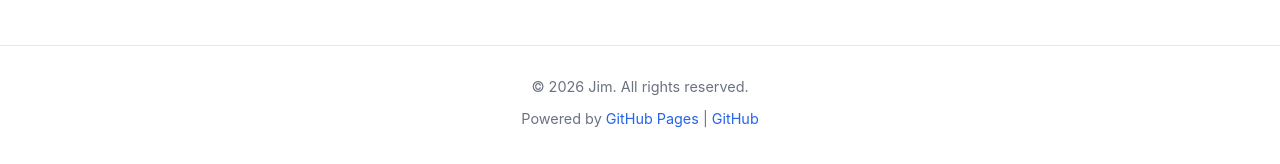
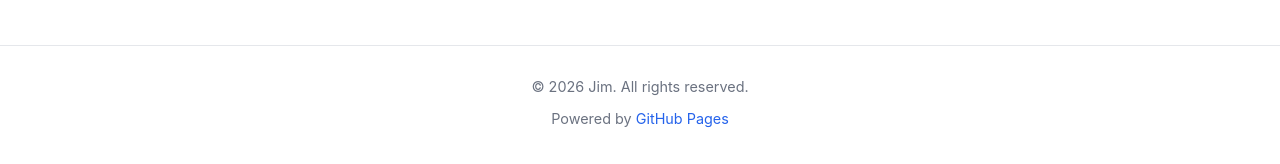
Before and after one commit to zjtena/zjtena.github.io, a Jekyll site: the page built from index.md, in a window 1280 px wide and 900 px high, scrolled down 1913 px. Shown: the part 733-897 px from the top of the window. Built offline with Jekyll 4.4.1, drawn with Linux system fonts in a browser that asks for light colours.

Commit message:
Update footer.html

```diff
--- a/_includes/footer.html
+++ b/_includes/footer.html
@@ -1,6 +1,6 @@
 <footer class="site-footer">
   <div class="container">
     <p>© {{ site.time | date: '%Y' }} {{ site.author }}. All rights reserved.</p>
-    <p>Powered by <a href="https://pages.github.com/" target="_blank">GitHub Pages</a> | <a href="https://github.com/zjtena" target="_blank">GitHub</a></p>
+    <p>Powered by <a href="https://pages.github.com/" target="_blank">GitHub Pages</a> </p>
   </div>
 </footer>
```
